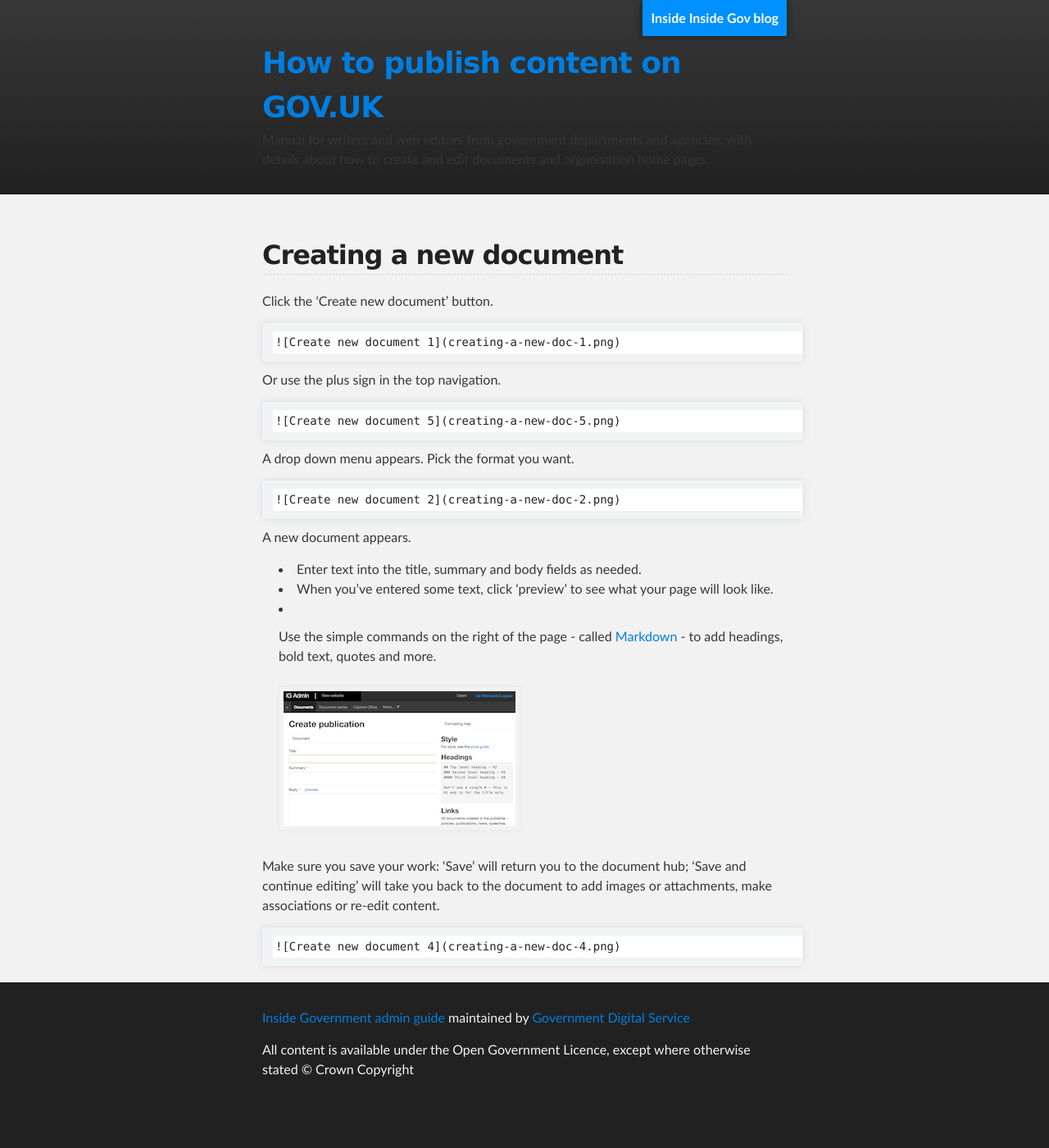
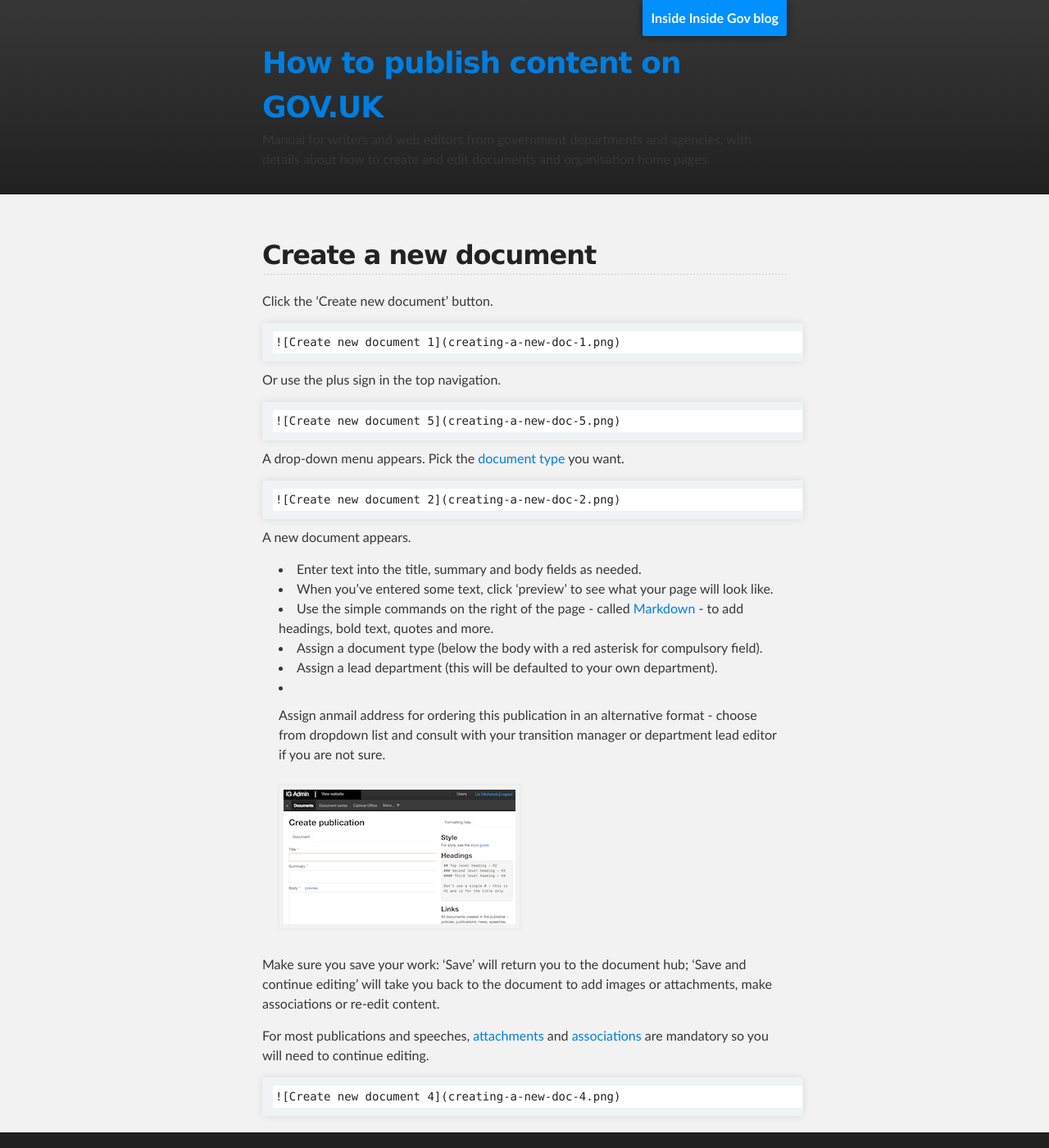
Before and after one commit to alphagov/inside-government-admin-guide, a Jekyll site: the page built from creating-documents/create-a-new-doc.md, in a window 1280 px wide and 1400 px high. Shown: the whole window at 82% size. Built offline with Jekyll 4.4.1, drawn with Linux system fonts in a browser that asks for light colours.

Commit message:
Update create-a-new-doc.md

```diff
--- a/creating-documents/create-a-new-doc.md
+++ b/creating-documents/create-a-new-doc.md
@@ -1,9 +1,9 @@
 ---
 layout: default
-title: Inside Government Admin Guide - Creating a new doc
+title: How to publish content / Create a new document
 ---
 
-## Creating a new document
+## Create a new document
 
 Click the ‘Create new document’ button.
 
@@ -13,8 +13,7 @@
 
 	![Create new document 5](creating-a-new-doc-5.png)
 
-
-A drop down menu appears. Pick the format you want.
+A drop-down menu appears. Pick the [document type](http://alphagov.github.io/inside-government-admin-guide/creating-documents/document-types.html) you want.
 
 	![Create new document 2](creating-a-new-doc-2.png)
 
@@ -23,9 +22,14 @@
 * Enter text into the title, summary and body fields as needed.
 * When you've entered some text, click 'preview' to see what your page will look like.
 * Use the simple commands on the right of the page - called [Markdown](/inside-government-admin-guide/creating-documents/markdown.html) - to add headings, bold text, quotes and more.
+* Assign a document type (below the body with a red asterisk for compulsory field).
+* Assign a lead department (this will be defaulted to your own department).
+* Assign anmail address for ordering this publication in an alternative format - choose from dropdown list and consult with your transition manager or department lead editor if you are not sure.
 
 	![Create new document 3](creating-a-new-doc-3.png)
 
 Make sure you save your work: 'Save' will return you to the document hub; 'Save and continue editing' will take you back to the document to add images or attachments, make associations or re-edit content.
 
+For most publications and speeches, [attachments](http://alphagov.github.io/inside-government-admin-guide/creating-documents/add-attachments.html) and [associations](http://alphagov.github.io/inside-government-admin-guide/creating-documents/add-associations.html) are mandatory so you will need to continue editing.
+
 	![Create new document 4](creating-a-new-doc-4.png)
```
